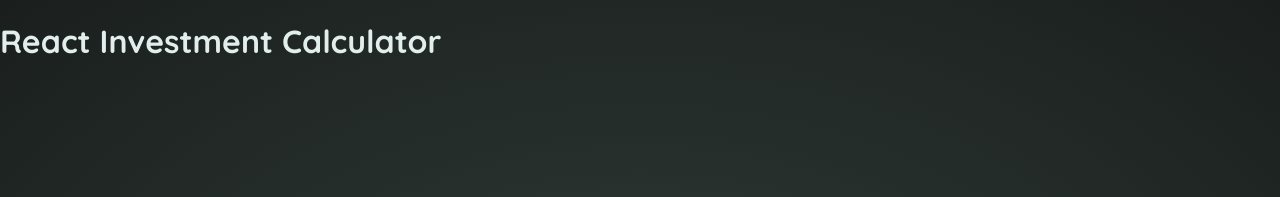
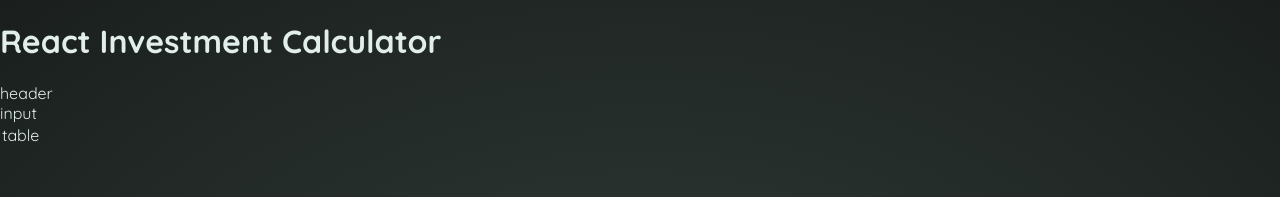
Before and after one commit to olekachur/investment_calculator, a React (Vite) app: page / in a window 1280 px wide. Shown: the top 197 px of the page. Built offline with nearby package versions, Linux system fonts and the light colour scheme.

Commit message:
creating blank components and imports

```diff
--- a/src/App.jsx
+++ b/src/App.jsx
@@ -1,6 +1,16 @@
+import Header from "./components/Header";
+import ResultTable from "./components/ResultTable";
+import UserInput from "./components/UserInput";
+
+import { calculateInvestmentResults, formatter } from "./util/investment";
+
 function App() {
-  return (
+  return (<>
     <h1>React Investment Calculator</h1>
+    <Header />
+    <UserInput />
+    <ResultTable />
+  </>
   )
 }
 
--- /dev/null
+++ b/src/components/Header.jsx
@@ -0,0 +1,3 @@
+export default function Header() {
+    return <header>header</header>
+}
--- /dev/null
+++ b/src/components/ResultTable.jsx
@@ -0,0 +1,3 @@
+export default function ResultTable() {
+    return <table>table</table>
+}
--- /dev/null
+++ b/src/components/UserInput.jsx
@@ -0,0 +1,3 @@
+export default function UserInput() {
+    return <>input</>
+}
```
